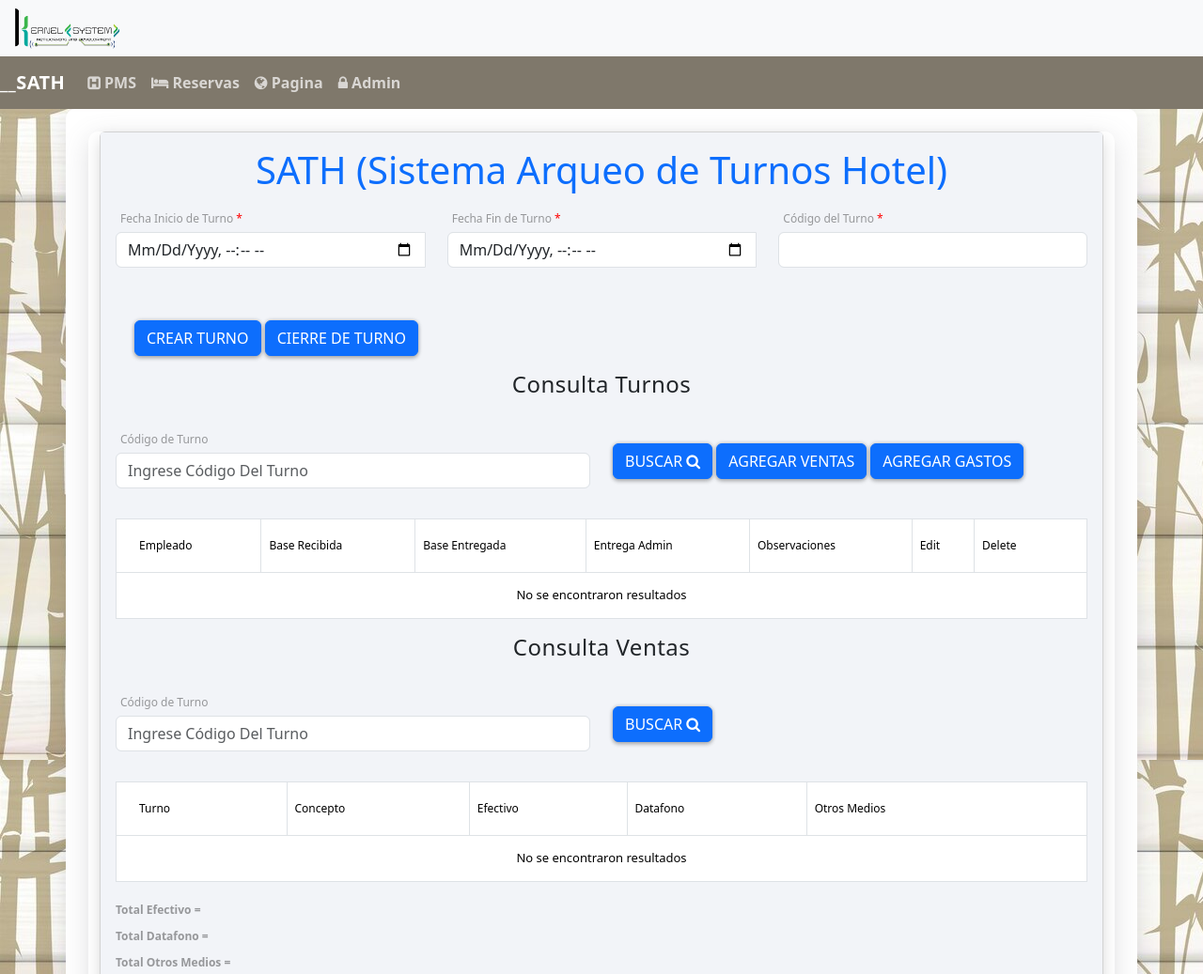
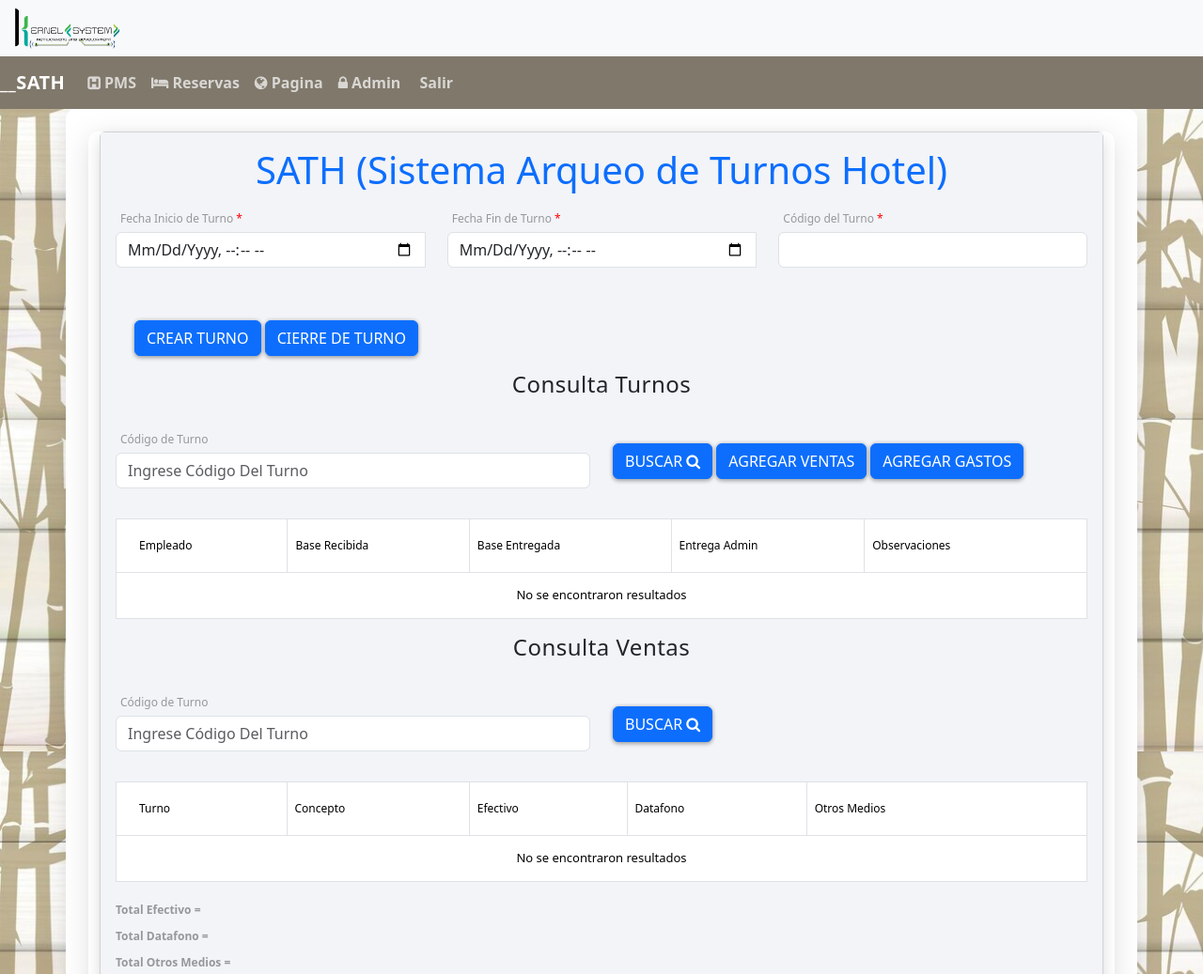
Before and after one commit to aagude18/SATH-Sistema-Arqueo-Turnos-Hotel-, a Flask app: page /1 in a window 1280 px wide. Shown: the top 1037 px of the page at 94% size. Run offline with Flask 2, Linux system fonts and the light colour scheme; some libraries are stand-ins or nearby versions.

Commit message:
Se actualiza sistema de login

```diff
--- a/models/entities/User.py
+++ b/models/entities/User.py
@@ -17,4 +17,4 @@ class User(UserMixin):
         return check_password_hash(hashed_password, password)
 
 
-#print(generate_password_hash("Masinda"))
+print(generate_password_hash("Ketty2024"))
--- a/static/css/login.css
+++ b/static/css/login.css
@@ -8,7 +8,8 @@ body {
   align-items: center;
   padding-top: 40px;
   padding-bottom: 40px;
-  background-color: #f5f5f5;
+  background-size: cover;
+  background-image: url("/static/imgs/bamboo.jpg");
 }
 
 .form-signin {
--- a/templates/acciones/view.html
+++ b/templates/acciones/view.html
@@ -6,7 +6,7 @@
 
 <section>
     <h2>
-        <a href="/" class="left" title="Volver"><i class="bi bi-arrow-left-circle"></i></a>
+        <a href="/evidencia" class="left" title="Volver"><i class="bi bi-arrow-left-circle"></i></a>
         Detalles del Gasto
         <hr>
     </h2>
--- a/templates/auth/login.html
+++ b/templates/auth/login.html
@@ -8,7 +8,7 @@
 
 {% block body %}
 <form class="form-signin" action="/login" method="POST">
-    <img class="mb-4" src="{{ url_for('static', filename='img/logo.png') }}" alt="" width="100" height="60">
+    <img class="mb-4" src="{{ url_for('static', filename='img/logo.png') }}" alt="" width="190" height="120">
     {% with messages = get_flashed_messages() %}
 
     {% if messages %}
@@ -22,7 +22,7 @@
     {% endif %}
 
     {% endwith %}
-    <h1 class="h3 mb-3 fw-normal">Please sign in</h1>
+    <h6 class="h6 mb-3 ">Ingreso al SATH</h6>
     <input type="hidden" name="csrf_token" value="{{ csrf_token() }}">
     <div class="form-floating">
         <input type="text" class="form-control" id="username" name="username" placeholder="Username">
--- a/templates/index.html
+++ b/templates/index.html
@@ -4,6 +4,7 @@
 <style>
     body {
       /*background-color: rgb(206, 226, 222);*/
+      background-size: cover;
       background-image: url("/static/imgs/bamboo.jpg");
     }
 </style>
@@ -203,8 +204,8 @@
                                 <th scope="col">Base Entregada</th>
                                 <th scope="col">Entrega Admin</th>
                                 <th scope="col">Observaciones</th>
-                                <th scope="col">Edit</th>
-                                <th scope="col">Delete</th>
+                                <!--th scope="col">Edit</th>
+                                <th scope="col">Delete</th-->
                             </tr>
                         </thead>
                         <tbody>
@@ -216,8 +217,8 @@
                                     <td>{{d[4]}}</td>
                                     <td>{{d[5]}}</td>
                                     <td>{{d[6]}}</td>
-                                    <td><button class="btn btn-primary" type="button" data-bs-toggle="modal" data-bs-target="#modal{{d[0]}}">Edit </button></td>
-                                    <td><a href="{{url_for('delete_arqueos',id=d[0])}}" class="btn btn-danger btn-sm">Delete</a></td>
+                                    <!--td><button class="btn btn-primary" type="button" data-bs-toggle="modal" data-bs-target="#modal{{d[0]}}">Edit </button></td>
+                                    <td><a href="{{url_for('delete_arqueos',id=d[0])}}" class="btn btn-danger btn-sm">Delete</a></td-->
                                 </tr>
                                 <!--MODAL-->
                                 <div class="modal fade" id="modal{{d[0]}}" tabindex="-1" aria-labelledby="exampleModalLabel" aria-hidden="true">
--- a/templates/layout.html
+++ b/templates/layout.html
@@ -12,7 +12,7 @@
     <link rel="stylesheet" href="{{ url_for('static', filename ='css/style.css') }}">
     <link rel="stylesheet" href="{{ url_for('static', filename ='css/tooltip.css') }}">
     <link rel="stylesheet" href="{{ url_for('static', filename ='css/custom_alert.css') }}">
-    <link rel="stylesheet" href="assets/css/home.css">
+    <link rel="stylesheet" href="static/css/home.css">
     <link href="https://cdnjs.cloudflare.com/ajax/libs/bootstrap-datepicker/1.9.0/css/bootstrap-datepicker.min.css" rel="stylesheet">
     <meta name="viewport" content="width=device-width, initial-scale=1">
     <link rel="stylesheet" href="https://cdnjs.cloudflare.com/ajax/libs/font-awesome/4.7.0/css/font-awesome.min.css">
--- a/templates/navbar.html
+++ b/templates/navbar.html
@@ -27,6 +27,9 @@
         <li class="nav-item">
           <a class="nav-link" data-bs-toggle="modal" data-bs-target="#adminModal" href=""><strong style="color: white;"><i class="fa fa-lock" aria-hidden="true"></i> Admin</strong></a>
         </li>
+        <li class="nav-item">
+          <a class="nav-link" href="{{ url_for('logout') }}"><strong style="color: white;"><i class="fa fa-quit" aria-hidden="true"></i> Salir</strong></a>
+        </li>
       </ul>
     </div>
   </nav>
```
Also changed, not shown: static/img/logo.png.
